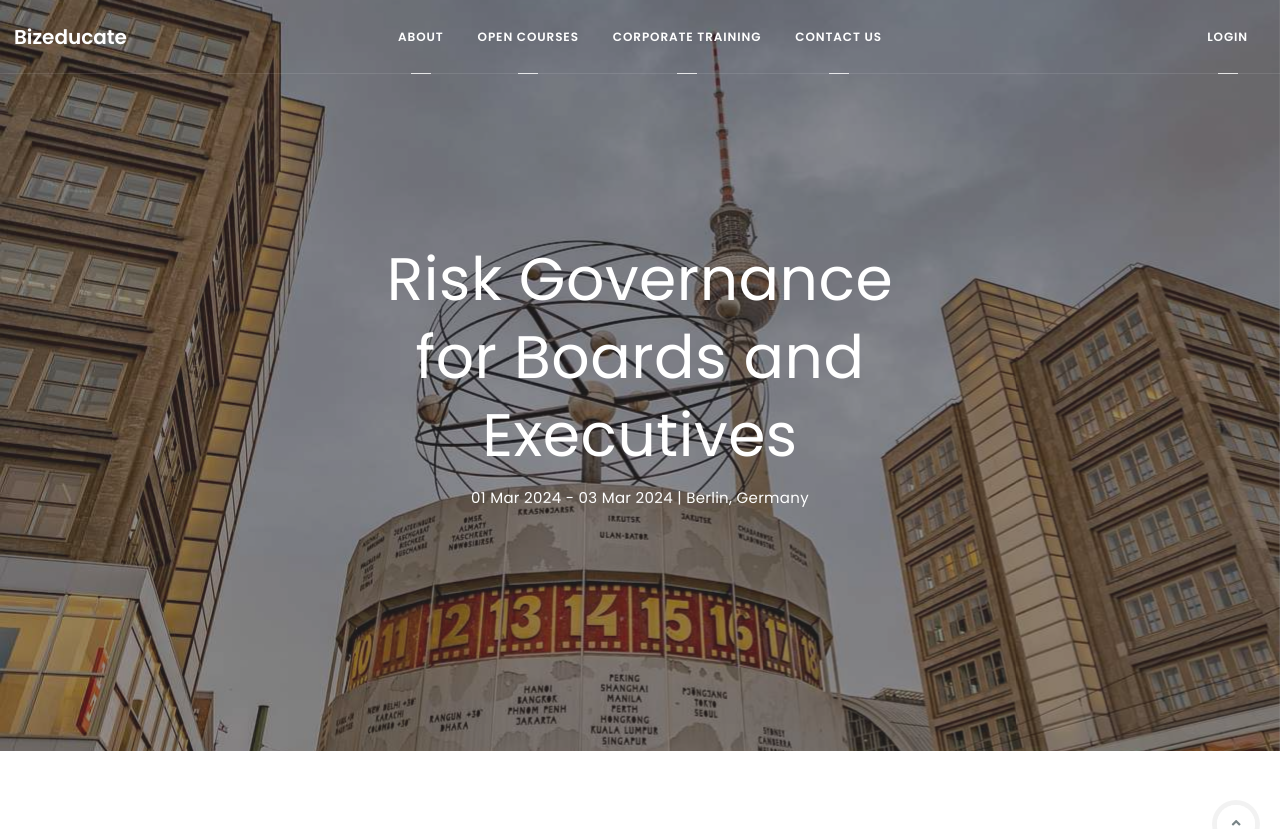
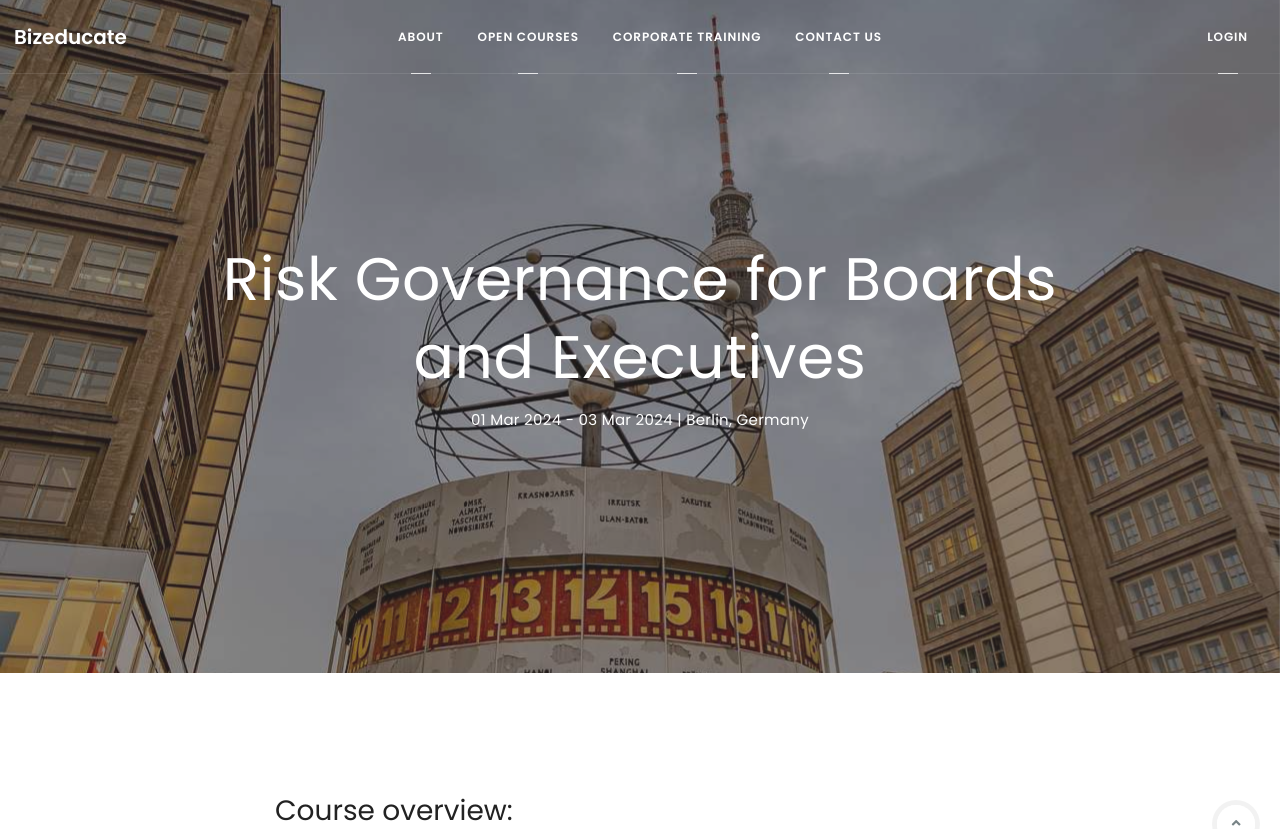
Before and after one commit to MaksymUK/bizeducate_app, a Django app: page /courses/4/ in a window 1280 px wide. Shown: the top 829 px of the page. Run offline with Django 4.2, Linux system fonts and the light colour scheme; data comes from the database, SQL or seed files in the repository; some libraries are stand-ins or nearby versions; some web fonts are replaced.

Commit message:
change shipt paddings in title

```diff
--- a/templates/website/course_detail.html
+++ b/templates/website/course_detail.html
@@ -5,7 +5,7 @@
   <section class="module-cover parallax text-center" data-background="{{ course.venue.venue_image.url }}" data-overlay="0.5">
     <div class="container">
       <div class="row">
-        <div class="col-lg-6 col-md-9 m-auto text-center">
+        <div class="col-lg-10 col-md-9 m-auto text-center">
           <h2>{{ course.title }}</h2>
           {% if course.start_date %}
             <p class="lead">{{ course.start_date|date:"d M Y" }} - {{ course.end_date|date:"d M Y" }} | {{ course.venue }}</p>
```
